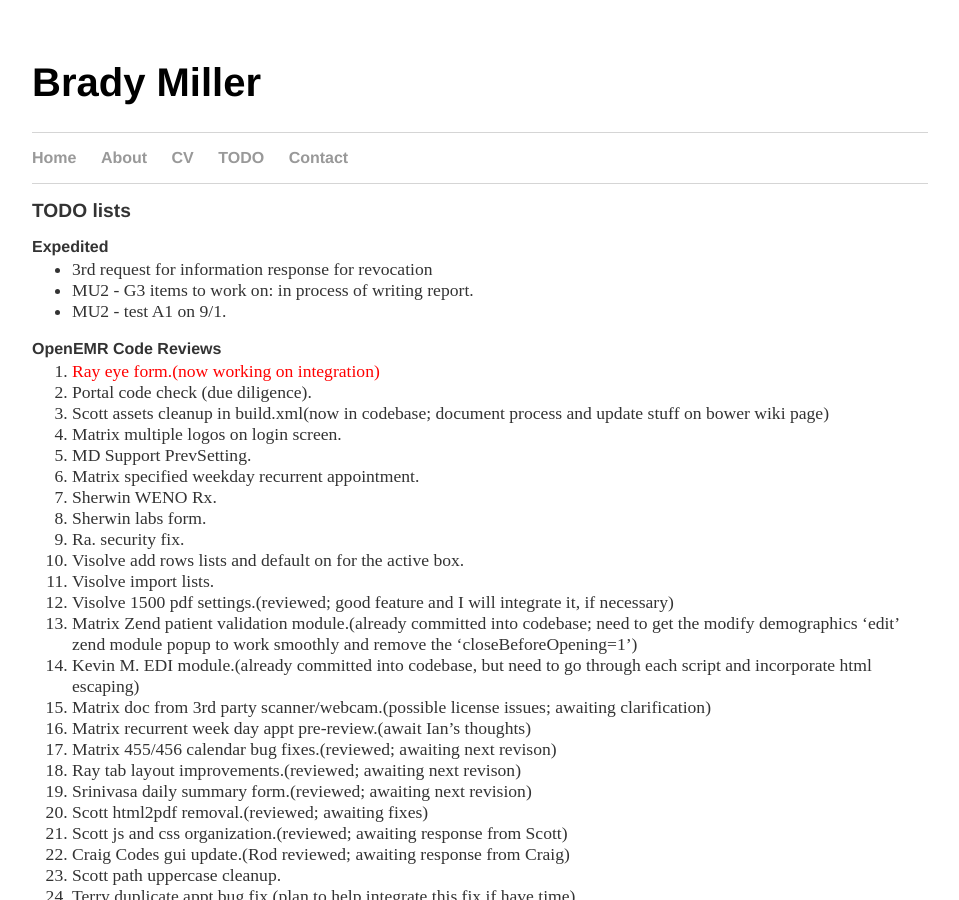
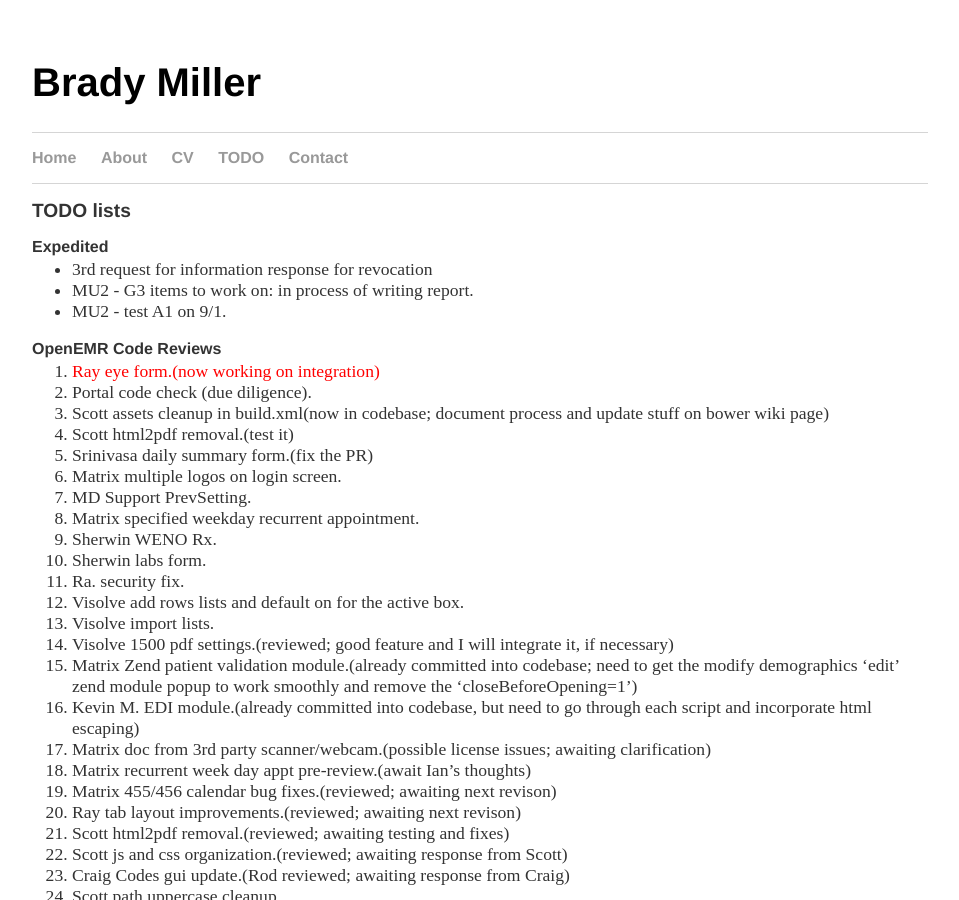
Before and after one commit to bradymiller/bradymiller.github.io, a Jekyll site: the page built from todo/index.md, in a window 1280 px wide and 900 px high. Shown: the whole window, without its empty margins (160-1119 px from the left). Built offline with Jekyll 4.4.1, drawn with Linux system fonts in a browser that asks for light colours.

Commit message:
Update todo list

```diff
--- a/todo/index.md
+++ b/todo/index.md
@@ -12,6 +12,8 @@
 1. <span style="color: red">Ray eye form.(now working on integration)</span>
 1. Portal code check (due diligence).
 1. Scott assets cleanup in build.xml(now in codebase; document process and update stuff on bower wiki page)
+1. Scott html2pdf removal.(test it)
+1. Srinivasa daily summary form.(fix the PR)
 1. Matrix multiple logos on login screen.
 1. MD Support PrevSetting.
 1. Matrix specified weekday recurrent appointment.
@@ -27,8 +29,7 @@
 1. Matrix recurrent week day appt pre-review.(await Ian's thoughts)
 1. Matrix 455/456 calendar bug fixes.(reviewed; awaiting next revison)
 1. Ray tab layout improvements.(reviewed; awaiting next revison)
-1. Srinivasa daily summary form.(reviewed; awaiting next revision)
-1. Scott html2pdf removal.(reviewed; awaiting fixes)
+1. Scott html2pdf removal.(reviewed; awaiting testing and fixes)
 1. Scott js and css organization.(reviewed; awaiting response from Scott)
 1. Craig Codes gui update.(Rod reviewed; awaiting response from Craig)
 1. Scott path uppercase cleanup.
```
